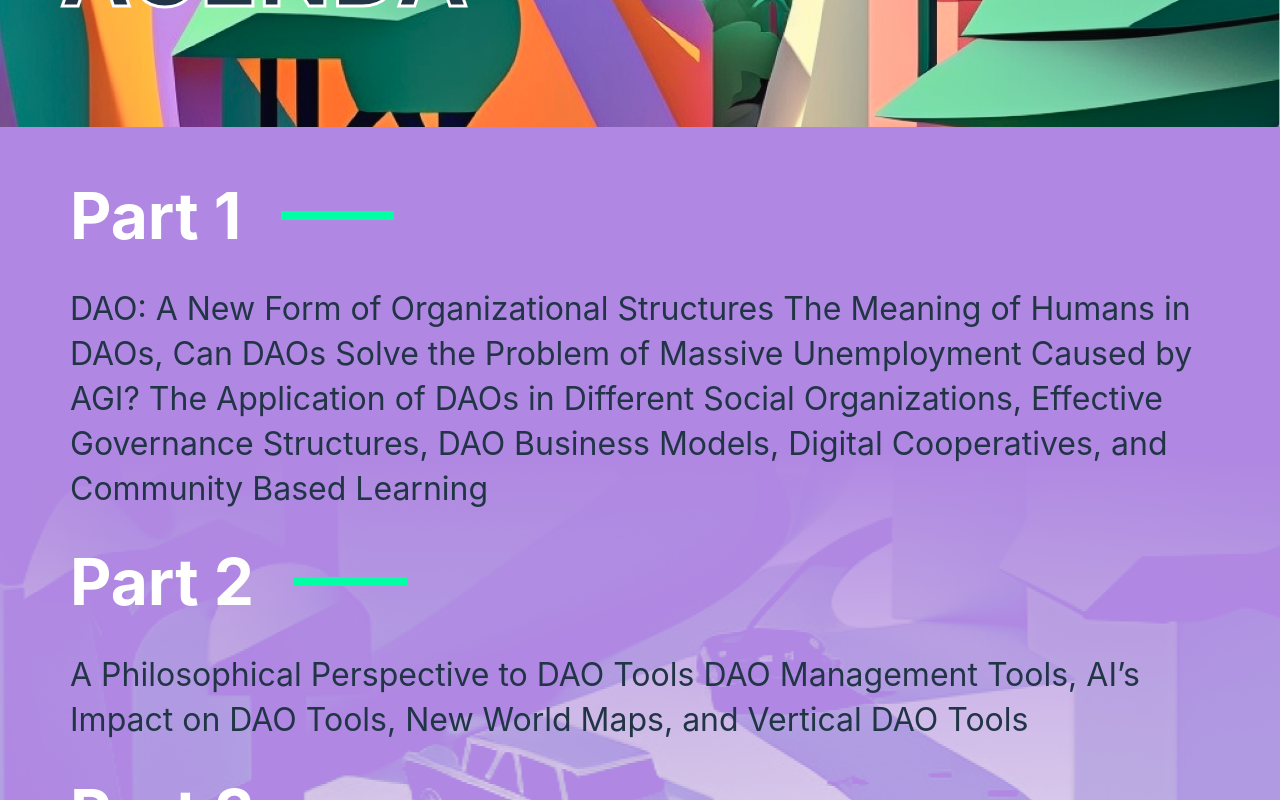
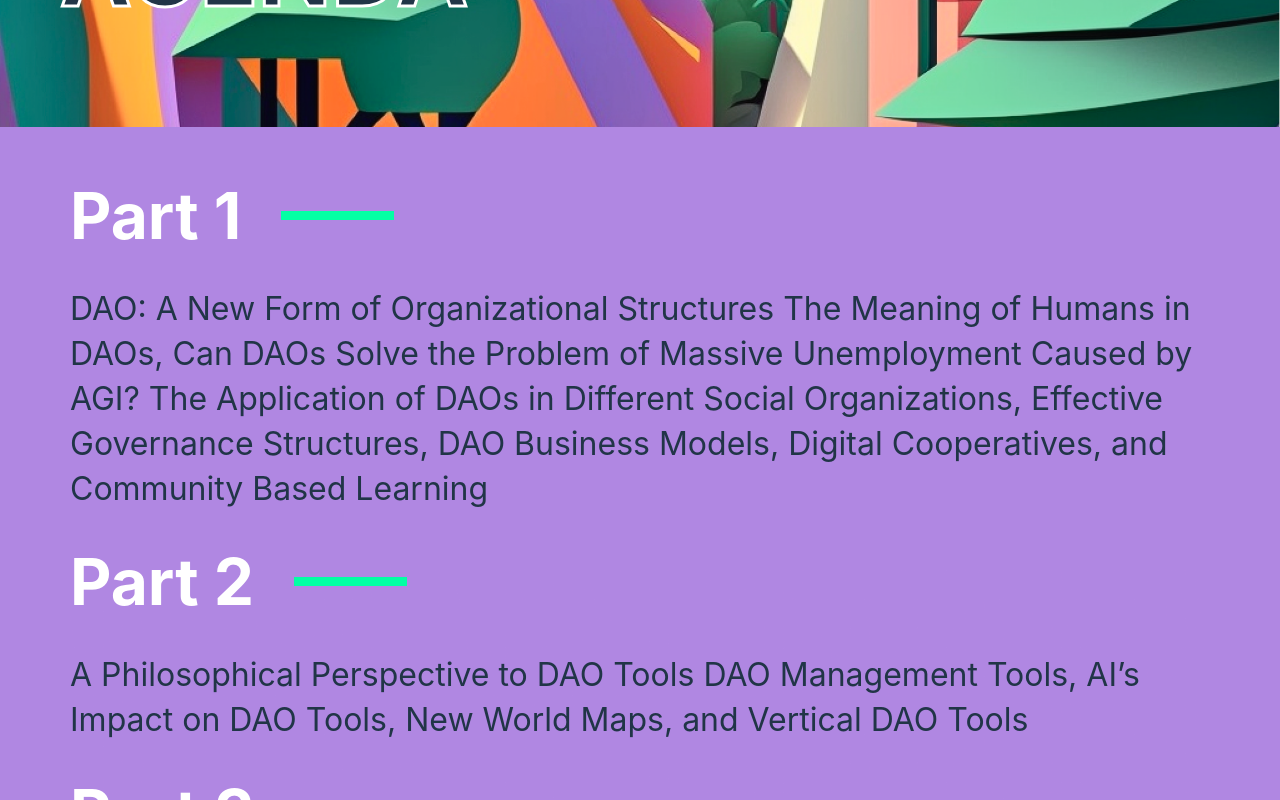
Before and after one commit to rebase-network/dao-montenegro-web, a React (Vite) app: page / in a window 1280 px wide. Shown: the part 2660-3460 px from the top of the page. Built offline with nearby package versions, Linux system fonts and the light colour scheme.

Commit message:
modified agenda part

```diff
--- a/src/components/agenda.jsx
+++ b/src/components/agenda.jsx
@@ -98,15 +98,17 @@ const Header = styled.div`
 
 
 const Content = styled.div`
-  background-color: #B087E2;
+  background-color: #b087e2;
+  padding: 50px 70px 0;
+`;
+
+const Container = styled.div`
   background-image: url(${AgendaBg});
   background-position: bottom;
   background-repeat: no-repeat;
+  padding-bottom: 50px;
+  background-size: contain;
 `;
-
-const Container = styled.div`
-  padding: 50px 70px;
-`
 
 const Part = styled.div`
   p {
```
